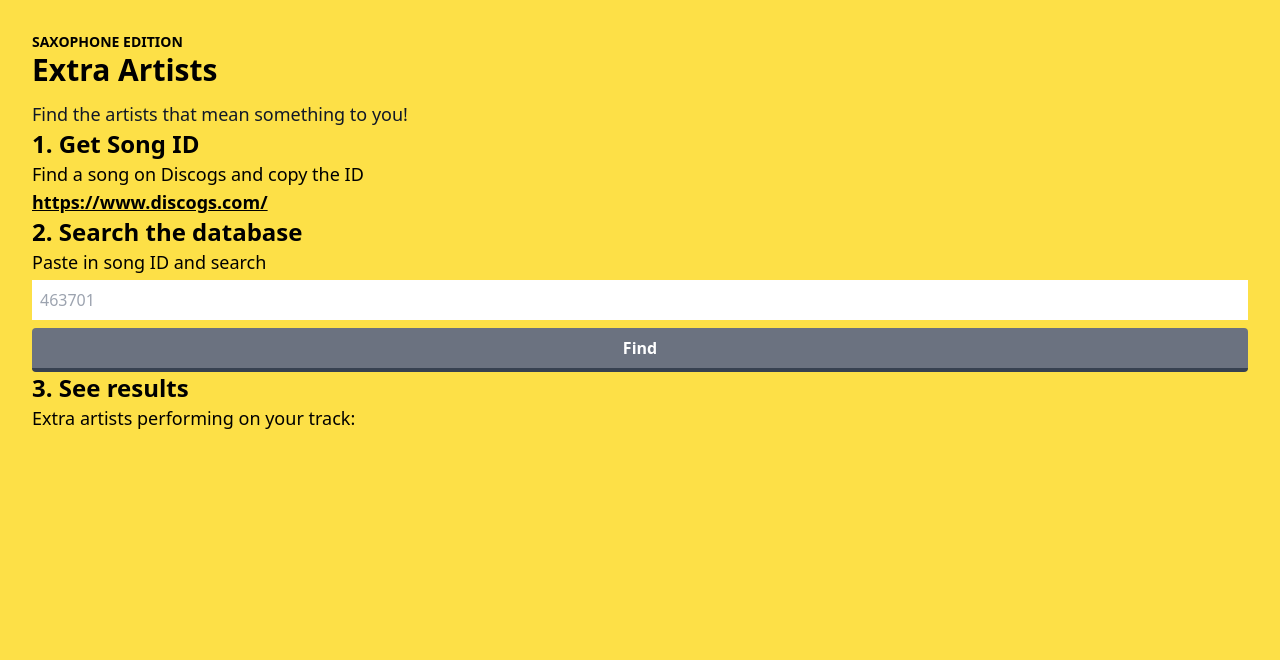
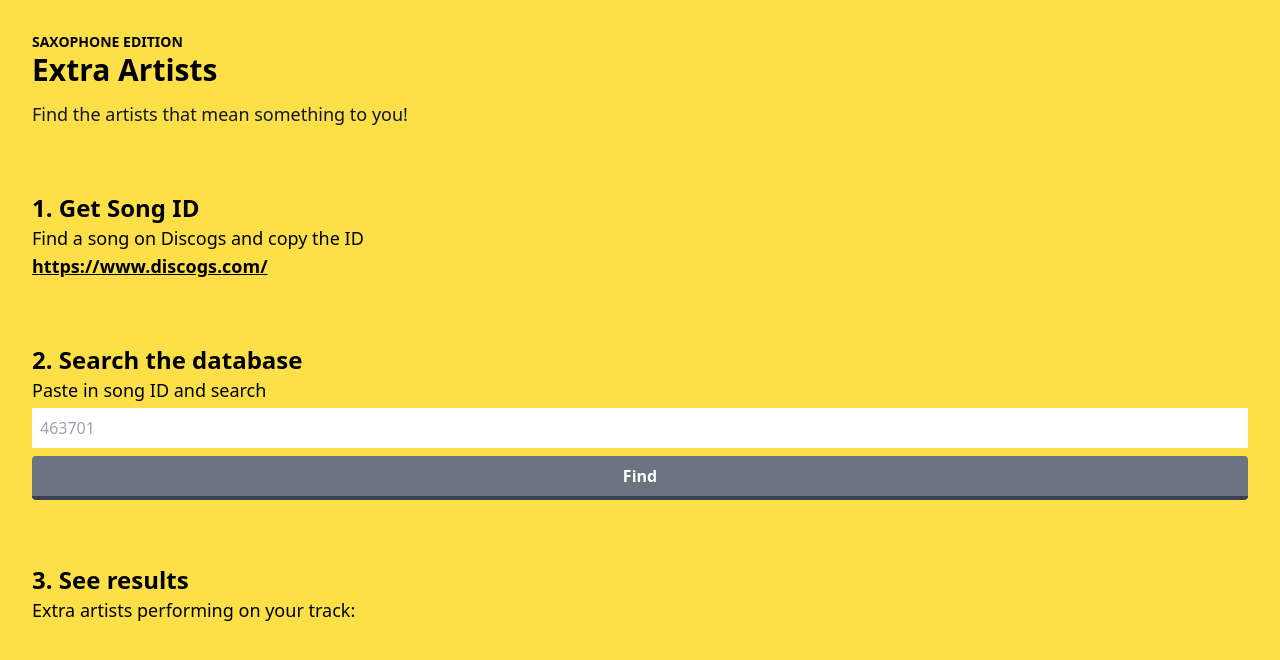
Before and after one commit to tom-ai/extra-artists2, a Next.js app: page / in a window 1280 px wide. Shown: the top 660 px of the page. Built offline with nearby package versions, Linux system fonts and the light colour scheme.

Commit message:
add space between components

```diff
--- a/components/DiscogsLink.jsx
+++ b/components/DiscogsLink.jsx
@@ -2,7 +2,7 @@ import Link from 'next';
 
 const DiscogsLink = () => {
   return (
-    <>
+    <div>
       <h2 className="text-2xl font-bold">1. Get Song ID</h2>
       <p className="text-lg">Find a song on Discogs and copy the ID</p>
       <a
@@ -11,7 +11,7 @@ const DiscogsLink = () => {
       >
         https://www.discogs.com/
       </a>
-    </>
+    </div>
   );
 };
 
--- a/components/Header.jsx
+++ b/components/Header.jsx
@@ -1,12 +1,12 @@
 const Header = () => {
   return (
-    <>
+    <div>
       <h6 className="text-sm font-bold uppercase">Saxophone Edition</h6>
       <h1 className="mb-3 text-3xl font-bold text-black">Extra Artists</h1>
       <p className="text-lg text-gray-900">
         Find the artists that mean something to you!
       </p>
-    </>
+    </div>
   );
 };
 
--- a/components/Results.jsx
+++ b/components/Results.jsx
@@ -1,9 +1,9 @@
 const Results = () => {
   return (
-    <>
+    <div>
       <h2 className="text-2xl font-bold">3. See results</h2>
       <p className="text-lg">Extra artists performing on your track:</p>
-    </>
+    </div>
   );
 };
 
--- a/components/Search.jsx
+++ b/components/Search.jsx
@@ -1,6 +1,6 @@
 const Search = () => {
   return (
-    <>
+    <div>
       <h2 className="text-2xl font-bold">2. Search the database</h2>
       <p className="text-lg">Paste in song ID and search</p>
       <form className="flex flex-col">
@@ -17,7 +17,7 @@ const Search = () => {
           Find
         </button>
       </form>
-    </>
+    </div>
   );
 };
 
--- a/pages/index.js
+++ b/pages/index.js
@@ -13,7 +13,7 @@ export default function Home() {
         <link rel="icon" href="/favicon.ico" />
       </Head>
       <section className="min-h-screen bg-yellow-300">
-        <div className="container mx-auto p-8">
+        <div className="container mx-auto space-y-16 p-8">
           <Header />
           <DiscogsLink />
           <Search />
```
